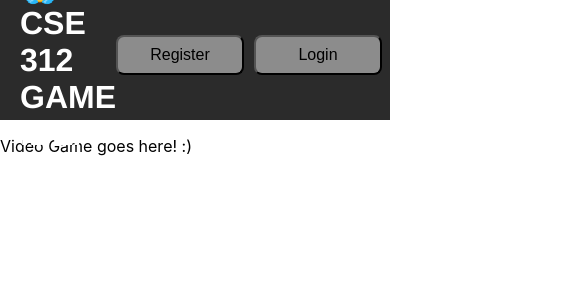
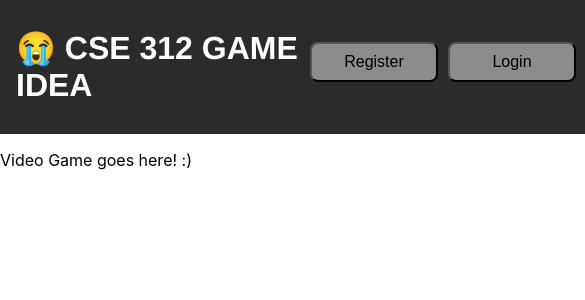
Before and after one commit to JontanKhuu/cse312-Sob-Emoji, a React (Create React App) app in the folder frontend/: page / in a window 390 px wide. Shown: the top 300 px of the page, 585 px wide, since content can reach past the window. Built offline with nearby package versions, Linux system fonts and the light colour scheme.

Commit message:
Somewhat more responsive design.

```diff
--- a/frontend/src/App.css
+++ b/frontend/src/App.css
@@ -2,11 +2,14 @@
   display: flex;
   justify-content: space-between;
   align-items: center;
-  padding: 20px;
+  padding: .5rem;
+  padding-left: 1rem;
+  padding-right: 1rem;
   background-color: #2b2b2b;
   position: relative;
 
-  height: 5rem;
+  max-height: 10rem;
+  min-width: 35rem;
 }
 
 .App-title {
--- a/frontend/src/App.js
+++ b/frontend/src/App.js
@@ -23,7 +23,7 @@ function App() {
   return (
     <div className="App">
       <header className="App-header">
-        <h1 className="App-title">😭CSE 312 GAME IDEA</h1>
+        <h1 className="App-title">😭 CSE 312 GAME IDEA</h1>
 
         <div className = "login-div">
           <div className="nav-buttons">
@@ -34,9 +34,9 @@ function App() {
                 for (var i = 0; i < x.length; i++) {
                   x[i].style.background = "rgb(110, 110, 110)";
                 }
-                var x = document.getElementsByClassName("nav-button-login");
-                for (var i = 0; i < x.length; i++) {
-                  x[i].style.background = "rgb(140, 140, 140)";
+                var y = document.getElementsByClassName("nav-button-login");
+                for (var j = 0; j < y.length; j++) {
+                  y[j].style.background = "rgb(140, 140, 140)";
                 }
             }}>Register</button>
             <button className="nav-button nav-button-login" onClick={() => { setShowRegister(false); setShowLogin(false); setShowLogin(true);
@@ -45,9 +45,9 @@ function App() {
               for (var i = 0; i < x.length; i++) {
                 x[i].style.background = "rgb(110, 110, 110)";
               }
-              var x = document.getElementsByClassName("nav-button-register");
-              for (var i = 0; i < x.length; i++) {
-                x[i].style.background = "rgb(140, 140, 140)";
+              var y = document.getElementsByClassName("nav-button-register");
+              for (var j = 0; j < y.length; j++) {
+                y[j].style.background = "rgb(140, 140, 140)";
               }
             }}>Login</button>
           </div>
```
